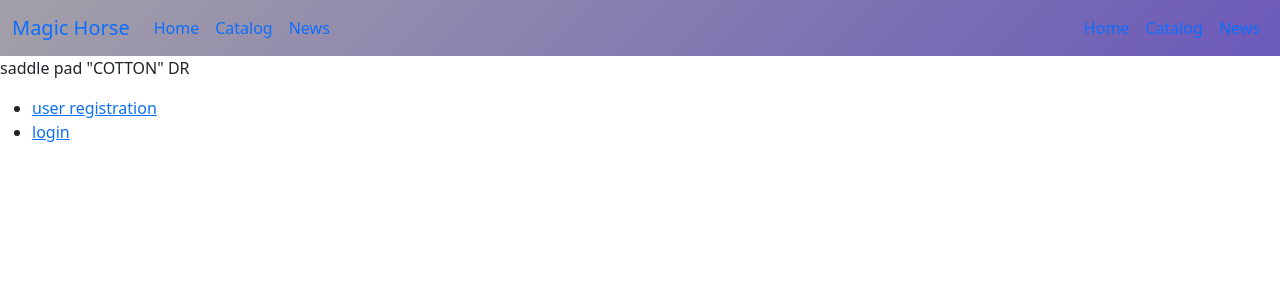
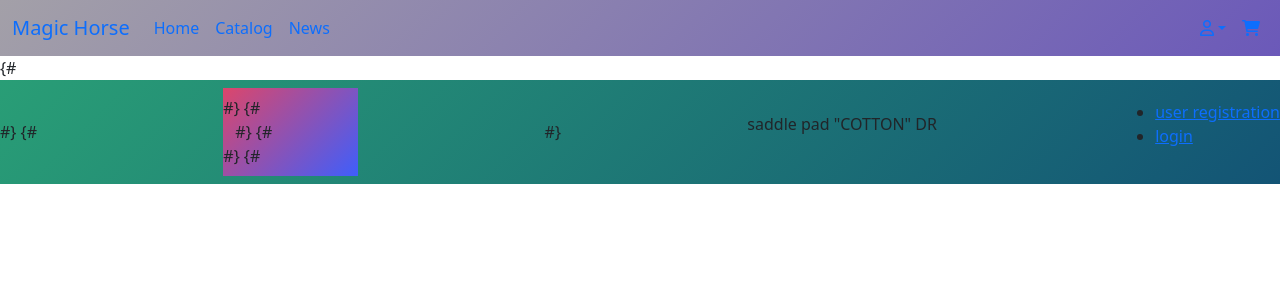
Before and after one commit to glor-hub/python_basic_otus-project, a Django app: page /product/detail/1/ in a window 1280 px wide. Shown: the top 300 px of the page. Run offline with Django 3.2, Linux system fonts and the light colour scheme; data comes from the database, SQL or seed files in the repository; some libraries are stand-ins or nearby versions.

Commit message:
Update base.html.

```diff
--- a/horseshop/templates/base.html
+++ b/horseshop/templates/base.html
@@ -2,10 +2,11 @@
 <!DOCTYPE html>
 <html lang="en">
 <head>
+    <meta charset="UTF-8">
+    <link rel="stylesheet" href="{% static 'css/bootstrap.css' %}">
+    <link rel="stylesheet" href="https://use.fontawesome.com/releases/v6.1.1/css/all.css"
+          integrity="sha384-/frq1SRXYH/bSyou/HUp/hib7RVN1TawQYja658FEOodR/FQBKVqT9Ol+Oz3Olq5" crossorigin="anonymous">
 
-    <link rel="stylesheet" href="{% static 'css/bootstrap.css' %}">
-
-    <meta charset="UTF-8">
     <title>
         {% block title %}
         {% endblock %}
@@ -14,10 +15,12 @@
 </head>
 
 <body>
-<nav class="navbar navbar-expand-lg" class="navbar navbar-dark" style="background-image: linear-gradient(-45deg, #6b59b9,#a3a0a8);">
+<nav class="navbar navbar-expand-lg" class="navbar navbar-dark"
+     style="background-image: linear-gradient(-45deg, #6b59b9,#a3a0a8);">
     <div class="container-fluid">
         <a class="navbar-brand" href="#">Magic Horse</a>
-    <button class="navbar-toggler" type="button" data-bs-toggle="collapse" data-bs-target="#navbarSupportedContent" aria-controls="navbarSupportedContent" aria-expanded="false" aria-label="Toggle navigation">
+        <button class="navbar-toggler" type="button" data-bs-toggle="collapse" data-bs-target="#navbarSupportedContent"
+                aria-controls="navbarSupportedContent" aria-expanded="false" aria-label="Toggle navigation">
             <span class="navbar-toggler-icon"></span>
         </button>
         <div class="collapse navbar-collapse" id="navbarSupportedContent">
@@ -33,26 +36,36 @@
                 </li>
             </ul>
             <ul class="navbar-nav ms-auto mb-2 mb-lg-0">
-        <li class="nav-item">
-          <a class="nav-link" href="#">Home</a>
+                <li class="nav-item dropdown">
+                    <a class="nav-link dropdown-toggle" data-bs-toggle="dropdown" href="#"><i
+                            class="fa-regular fa-user"></i></a>
+                    <ul class="dropdown-menu" aria-labelledby="navbarDropdown">
+                        <li><a class="dropdown-item" href="#">Login</a></li>
+                        <li><a class="dropdown-item" href="#">Register</a></li>
+                    </ul>
                 </li>
                 <li class="nav-item">
-          <a class="nav-link" href="#">Catalog</a>
-        </li>
-          <li class="nav-item">
-          <a class="nav-link" href="#">News</a>
+                    <a class="nav-link" href="#"><i
+                            class="fa-solid fa-cart-shopping"></i></a>
                 </li>
             </ul>
         </div>
     </div>
 </nav>
-{#<nav class="navbar navbar-dark" style="background-image: linear-gradient(-45deg, #135475, #299e76);">#}
-{#<nav class="navbar navbar-dark" style="background-image: linear-gradient(-45deg, #3F5EFB,#DC466B);">#}
+{#
+<nav class="navbar navbar-dark" style="background-image: linear-gradient(-45deg, #135475, #299e76);">#}
+    {#
+    <nav class="navbar navbar-dark" style="background-image: linear-gradient(-45deg, #3F5EFB,#DC466B);">#}
         {##}
-{#    <div class="container-fluid">#}
-{#        <a class="navbar-brand" href="#">  Magic horse</a>#}
-{#    </div>#}
-{#</nav>#}
+        {#
+        <div class="container-fluid">#}
+            {# <a class="navbar-brand" href="#"> Magic horse</a>#}
+            {#
+        </div>
+        #}
+        {#
+    </nav>
+    #}
 
     {% block main_content %}
 
```
Lines whose indentation alone changed are shown as unchanged.
